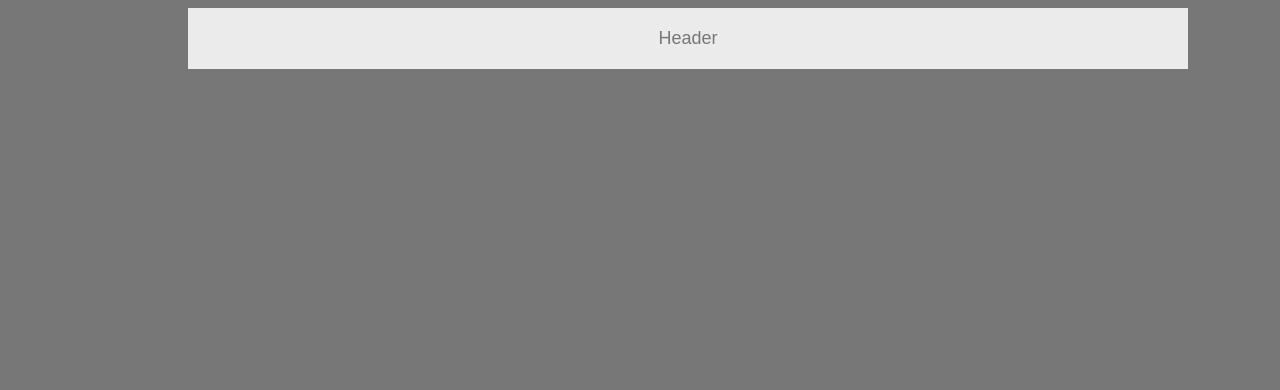
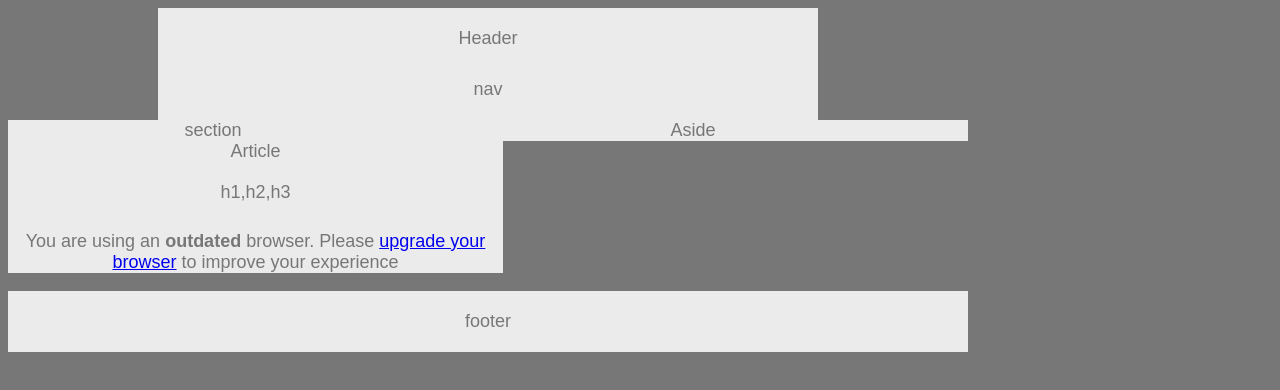
Before and after one commit to shahriar998/HW-Wireframe1, a plain HTML site: page index.html in a window 1280 px wide. Drawn offline with Linux system fonts and the light colour scheme.

Commit message:
I can see all the section

```diff
--- a/index.html
+++ b/index.html
@@ -15,6 +15,30 @@
         <header>
             Header
         </header>
+
+        <nav id="nav">
+                nav
+        </nav>
+
+        <section id="aside">
+            Aside
+        </section>
+
+        <section id="section">
+            section
+            <article id ="Article">
+                Article
+                <header id="h1">
+                    h1,h2,h3
+                </header>
+                <p class="browsehappy">You are using an <strong>outdated</strong> browser. Please <a href="#">upgrade your browser</a> to improve your experience</p>
+            </article>
+        </section>
+
+        <footer>
+            footer
+        </footer>
+
         <!--1. Your HTML should have each of the following sections:
    * Header
    * Nav
--- a/style.css
+++ b/style.css
@@ -1,21 +1,46 @@
-body{
+* {
+    box-sizing: border-box;
+    text-align: center;
+  }
+  body {
+    font-size: 24px;
     font-family: 'Arial', 'Helvetica Neue', Helvetica, sans-serif;
     color: #777;
     background: #777;
     width: 960px;
     font-size: 18px;
-}
-header{
-    margin: auto;
-
-    margin-right: auto;
+  }
+  header {
     background: #ebebeb;
-    width: 100%;
-    text-align: center;
     padding: 20px;
-    margin-left: 180px;
-
-
-
-
-}
+    margin-left: 150px;
+    margin-right: 150px;
+    padding-bottom: 10px;
+  }
+  nav{
+    background: #ebebeb;
+    padding: 20px;
+    margin-left: 150px;
+    margin-right: 150px;
+  }
+  #section{
+    background: #ebebeb;
+    width: 495px;
+  }
+  #article{
+    color: #ebebeb;
+    background: #777;
+  }
+  #h1 #p{
+    color: #777;
+    background: #ebebeb;
+  }
+  #aside{
+    background: #ebebeb;
+    float: right;
+    width: 550px;
+  }
+  footer {
+    padding: 20px;
+    background: #ebebeb;
+  }
```
